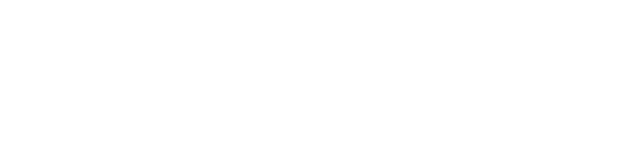
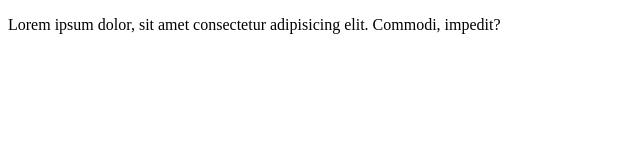
Before and after one commit to SamarSiddiqui/Neon-Snake, a plain HTML site: page index.html in a window 1280 px wide. Shown: the whole page, without its empty margins (0-640 px from the left). Drawn offline with Linux system fonts and the light colour scheme.

```diff
--- a/index.html
+++ b/index.html
@@ -7,7 +7,7 @@
  <link rel="stylesheet" href="style.css">
 </head>
 <body>
-
+<p>Lorem ipsum dolor, sit amet consectetur adipisicing elit. Commodi, impedit?</p>
 
 
  <script src="index.js"></script>
```
